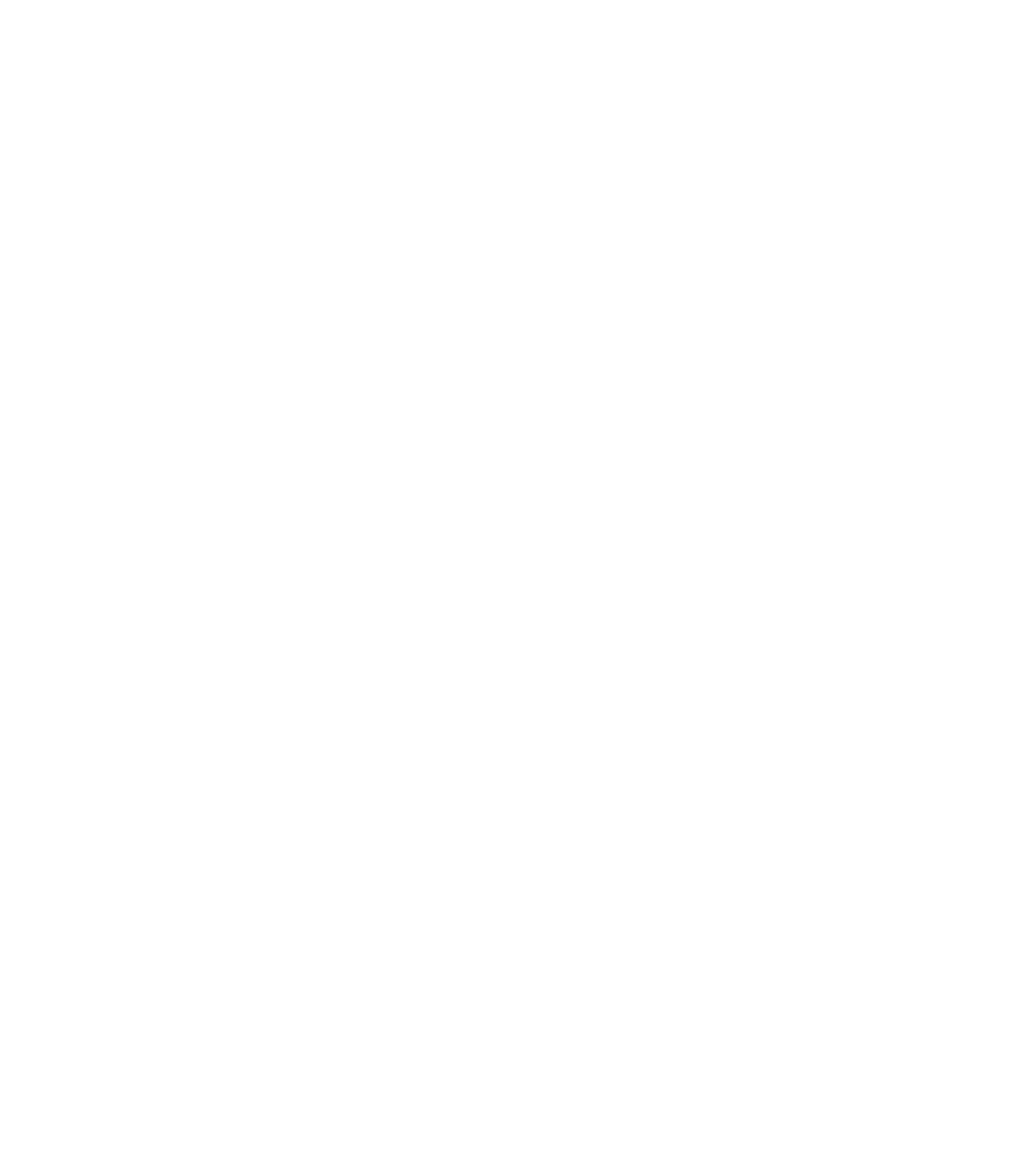
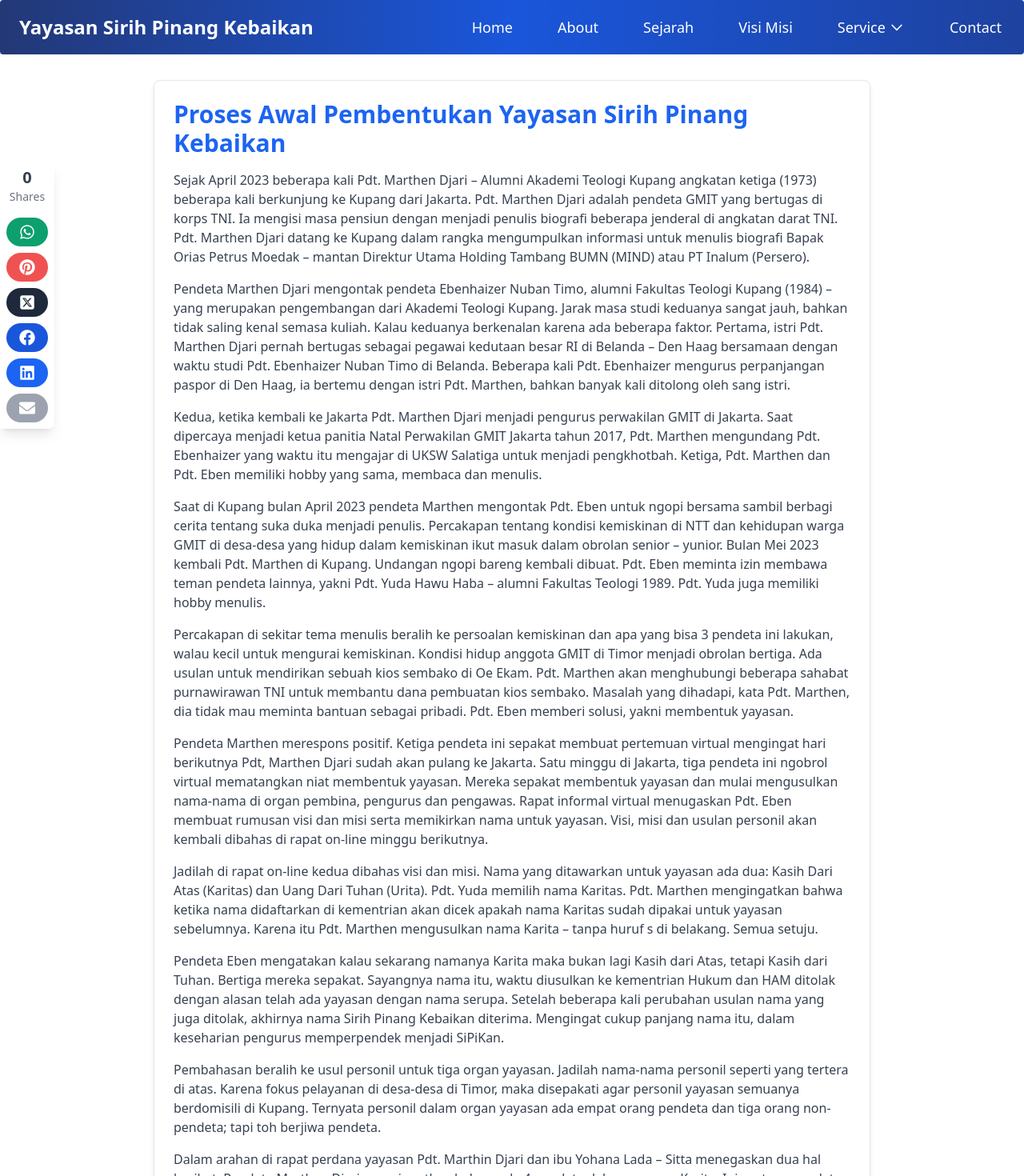
Before and after one commit to Joshtri/yayasan-sirih-pinang-kebaikan-client, a React (Vite) app: page /sejarah in a window 1280 px wide. Before the commit this address had no page. Shown: the top 1470 px of the page at 80% size. Before the commit the page ends 800 px from the top, so only its background shows below. Built offline with nearby package versions, Linux system fonts and the light colour scheme.

Commit message:
updating pages

```diff
--- a/src/App.jsx
+++ b/src/App.jsx
@@ -16,6 +16,8 @@ import ScrollToTop from './components/ScrollToUp'; // Import the ScrollToTop com
 import AboutPage from './pages/About/AboutPage'
 import ProgressSection from './pages/Service/ProgressSection'
 import TokoOnlinePage from './pages/TokoOnline/TokoOnlinePage'
+import VisiMisiPage from './pages/About/VisiMisiPage'
+import SejarahPage from './pages/About/SejarahPage'
 
 function App() {
   // const user = localStorage.getItem("token");
@@ -29,6 +31,8 @@ function App() {
           <Route path='/' element={<Home/>} />
           <Route path='/contact' element={<Contact/>} />
           <Route path='/about' element={<AboutPage/>} />
+          <Route path='/visi-misi' element={<VisiMisiPage/>} />
+          <Route path='/sejarah' element={<SejarahPage/>} />
 
 
           {/* Protected routes */}
--- a/src/components/About/About.jsx
+++ b/src/components/About/About.jsx
@@ -32,6 +32,10 @@ function About() {
               <h2 className="text-3xl font-semibold mb-4 text-black">Apa itu Yayasan Sirih Pinang Kebaikan?</h2>
               <p className="leading-relaxed text-lg text-gray-800">
                 Yayasan Sirih Pinang Kebaikan, disingkat YaSiPiKan, adalah sebuah yayasan yang bergerak di bidang kemanusiaan, percetakan, pendidikan, dan religi. Yayasan ini bertujuan untuk membangun gereja dan negara dengan menebarkan kebaikan Allah melalui berbagai program yang ditawarkan.
+              </p>
+
+              <p className='leading-relaxed text-lg mt-4 text-gray-800'>
+              Sirih Pinang Kebaikan merupakan nama yayasan yang dibentuk di Kupang – Ibukota Provinsi Nusa Tenggara Timur, <strong> tanggal 22 Desember 2023, sesuai tanggal terbitnya akta notaris </strong>. Dalam profil singkat ini sebutan bagi Yayasan Sirih Pinag Kebaikan akan diperpendek menjadi SiPiKan.
               </p>
             </div>
           </div>
--- /dev/null
+++ b/src/components/About/Sejarah.jsx
@@ -0,0 +1,44 @@
+// Sejarah.js
+import React from 'react';
+
+function Sejarah() {
+  return (
+    <div className="flex justify-center mt-10 px-4 mb-10">
+      <div className="max-w-4xl bg-white border border-gray-200 rounded-lg shadow-md p-6 dark:bg-gray-800 dark:border-gray-700">
+        <h1 className="text-3xl font-bold mb-4 text-blue-600">Proses Awal Pembentukan Yayasan Sirih Pinang Kebaikan</h1>
+        <p className="mb-4 text-gray-700 dark:text-gray-300">
+          Sejak April 2023 beberapa kali Pdt. Marthen Djari – Alumni Akademi Teologi Kupang angkatan ketiga (1973) beberapa kali berkunjung ke Kupang dari Jakarta. Pdt. Marthen Djari adalah pendeta GMIT yang bertugas di korps TNI. Ia mengisi masa pensiun dengan menjadi penulis biografi beberapa jenderal di angkatan darat TNI. Pdt. Marthen Djari datang ke Kupang dalam rangka mengumpulkan informasi untuk menulis biografi Bapak Orias Petrus Moedak – mantan Direktur Utama Holding Tambang BUMN (MIND) atau PT Inalum (Persero).
+        </p>
+        <p className="mb-4 text-gray-700 dark:text-gray-300">
+          Pendeta Marthen Djari mengontak pendeta Ebenhaizer Nuban Timo, alumni Fakultas Teologi Kupang (1984) – yang merupakan pengembangan dari Akademi Teologi Kupang. Jarak masa studi keduanya sangat jauh, bahkan tidak saling kenal semasa kuliah. Kalau keduanya berkenalan karena ada beberapa faktor. Pertama, istri Pdt. Marthen Djari pernah bertugas sebagai pegawai kedutaan besar RI di Belanda – Den Haag bersamaan dengan waktu studi Pdt. Ebenhaizer Nuban Timo di Belanda. Beberapa kali Pdt. Ebenhaizer mengurus perpanjangan paspor di Den Haag, ia bertemu dengan istri Pdt. Marthen, bahkan banyak kali ditolong oleh sang istri.
+        </p>
+        <p className="mb-4 text-gray-700 dark:text-gray-300">
+          Kedua, ketika kembali ke Jakarta Pdt. Marthen Djari menjadi pengurus perwakilan GMIT di Jakarta. Saat dipercaya menjadi ketua panitia Natal Perwakilan GMIT Jakarta tahun 2017, Pdt. Marthen mengundang Pdt. Ebenhaizer yang waktu itu mengajar di UKSW Salatiga untuk menjadi pengkhotbah. Ketiga, Pdt. Marthen dan Pdt. Eben memiliki hobby yang sama, membaca dan menulis.
+        </p>
+        <p className="mb-4 text-gray-700 dark:text-gray-300">
+          Saat di Kupang bulan April 2023 pendeta Marthen mengontak Pdt. Eben untuk ngopi bersama sambil berbagi cerita tentang suka duka menjadi penulis. Percakapan tentang kondisi kemiskinan di NTT dan kehidupan warga GMIT di desa-desa yang hidup dalam kemiskinan ikut masuk dalam obrolan senior – yunior. Bulan Mei 2023 kembali Pdt. Marthen di Kupang. Undangan ngopi bareng kembali dibuat. Pdt. Eben meminta izin membawa teman pendeta lainnya, yakni Pdt. Yuda Hawu Haba – alumni Fakultas Teologi 1989. Pdt. Yuda juga memiliki hobby menulis.
+        </p>
+        <p className="mb-4 text-gray-700 dark:text-gray-300">
+          Percakapan di sekitar tema menulis beralih ke persoalan kemiskinan dan apa yang bisa 3 pendeta ini lakukan, walau kecil untuk mengurai kemiskinan. Kondisi hidup anggota GMIT di Timor menjadi obrolan bertiga. Ada usulan untuk mendirikan sebuah kios sembako di Oe Ekam. Pdt. Marthen akan menghubungi beberapa sahabat purnawirawan TNI untuk membantu dana pembuatan kios sembako. Masalah yang dihadapi, kata Pdt. Marthen, dia tidak mau meminta bantuan sebagai pribadi. Pdt. Eben memberi solusi, yakni membentuk yayasan.
+        </p>
+        <p className="mb-4 text-gray-700 dark:text-gray-300">
+          Pendeta Marthen merespons positif. Ketiga pendeta ini sepakat membuat pertemuan virtual mengingat hari berikutnya Pdt, Marthen Djari sudah akan pulang ke Jakarta. Satu minggu di Jakarta, tiga pendeta ini ngobrol virtual mematangkan niat membentuk yayasan. Mereka sepakat membentuk yayasan dan mulai mengusulkan nama-nama di organ pembina, pengurus dan pengawas. Rapat informal virtual menugaskan Pdt. Eben membuat rumusan visi dan misi serta memikirkan nama untuk yayasan. Visi, misi dan usulan personil akan kembali dibahas di rapat on-line minggu berikutnya.
+        </p>
+        <p className="mb-4 text-gray-700 dark:text-gray-300">
+          Jadilah di rapat on-line kedua dibahas visi dan misi. Nama yang ditawarkan untuk yayasan ada dua: Kasih Dari Atas (Karitas) dan Uang Dari Tuhan (Urita). Pdt. Yuda memilih nama Karitas. Pdt. Marthen mengingatkan bahwa ketika nama didaftarkan di kementrian akan dicek apakah nama Karitas sudah dipakai untuk yayasan sebelumnya. Karena itu Pdt. Marthen mengusulkan nama Karita – tanpa huruf s di belakang. Semua setuju.
+        </p>
+        <p className="mb-4 text-gray-700 dark:text-gray-300">
+          Pendeta Eben mengatakan kalau sekarang namanya Karita maka bukan lagi Kasih dari Atas, tetapi Kasih dari Tuhan. Bertiga mereka sepakat. Sayangnya nama itu, waktu diusulkan ke kementrian Hukum dan HAM ditolak dengan alasan telah ada yayasan dengan nama serupa. Setelah beberapa kali perubahan usulan nama yang juga ditolak, akhirnya nama Sirih Pinang Kebaikan diterima. Mengingat cukup panjang nama itu, dalam keseharian pengurus memperpendek menjadi SiPiKan.
+        </p>
+        <p className="mb-4 text-gray-700 dark:text-gray-300">
+          Pembahasan beralih ke usul personil untuk tiga organ yayasan. Jadilah nama-nama personil seperti yang tertera di atas. Karena fokus pelayanan di desa-desa di Timor, maka disepakati agar personil yayasan semuanya berdomisili di Kupang. Ternyata personil dalam organ yayasan ada empat orang pendeta dan tiga orang non-pendeta; tapi toh berjiwa pendeta.
+        </p>
+        <p className="mb-4 text-gray-700 dark:text-gray-300">
+          Dalam arahan di rapat perdana yayasan Pdt. Marthin Djari dan ibu Yohana Lada – Sitta menegaskan dua hal berikut. Pendeta Marthen Djari mengingatkan bahwa ada 4 pendeta dalam yayasan Karita. Ini saatnya pendeta tidak minta dilayani oleh anggota jemaat, tetapi pendeta memberi diri, juga memberi sesuatu betapa pun sedikit dan kecil untuk pengembangan ekonomi dan iman anggota jemaat. Ibu Lada – Sitta meminta agar yayasan serius bekerja menunjukkan kasih Tuhan kepada anggota jemaat yang hidup miskin dan menjadi target misi dari agama lain untuk conversi. Para pendeta dalam yayasan ini wajib merenungkan ungkapan orang Kupang: “Sapa takut?” Artinya SiPiKan tidak boleh takut berhadapan dengan kondisi kemiskinan yang juga para pendeta alami. SiPiKan harus memulai sesuatu untuk memberikan semangat dan harapan bagi anggota jemaat yang miskin agar bangkit dan mengerjakan perbaikan ekonomi.
+        </p>
+      </div>
+    </div>
+  );
+}
+
+export default Sejarah;
--- /dev/null
+++ b/src/components/About/VisiMisi.jsx
@@ -0,0 +1,28 @@
+// VisiMisi.js
+import React from 'react';
+
+function VisiMisi() {
+  return (
+    <div className="flex justify-center mt-10 mb-7">
+      <div className="max-w-lg bg-gradient-to-r from-blue-400 to-blue-600 border border-gray-200 rounded-lg shadow-md dark:bg-gray-800 dark:border-gray-700">
+        <div className="p-6 bg-white rounded-lg">
+          <h2 className="mb-4 text-2xl font-bold tracking-tight text-gray-900 dark:text-white">Visi SiPiKan</h2>
+          <p className="mb-4 font-normal text-gray-700 dark:text-gray-400">
+            Menjadi Lembaga Pelayanan Sosial di Indonesia yang Aktif Melakukan Pelayanan Cinta Kasih Tuhan kepada Sesama yang Membutuhkannya.
+          </p>
+
+          <h2 className="mb-4 text-2xl font-bold tracking-tight text-gray-900 dark:text-white">Misi SiPiKan</h2>
+          <ol className="list-decimal ml-5 text-gray-700 dark:text-gray-400">
+            <li className="mb-2">Melakukan Pengajaran dan Pendidikan Kemanusiaan kepada Sesama, terutama dari golongan ekonomi menengah ke bawah;</li>
+            <li className="mb-2">Melakukan Pendampingan kepada Pelaku-pelaku Ekonomi Mikro atau Home Industri supaya mereka mandiri;</li>
+            <li className="mb-2">Menghasilkan Karya Tulis yang bersifat Penyadaran Hukum yang bisa dipakai sebagai Pembelajaran Masyarakat.</li>
+          </ol>
+
+
+        </div>
+      </div>
+    </div>
+  );
+}
+
+export default VisiMisi;
--- a/src/components/Common/CustomNavbar.jsx
+++ b/src/components/Common/CustomNavbar.jsx
@@ -24,6 +24,8 @@ const CustomNavbar = () => {
         <Navbar.Collapse className={`md:flex ${isOpen ? 'block' : 'hidden'}`}>
           <Link to="/" className="text-white text-lg px-3 py-2 hover:bg-blue-800 rounded">Home</Link>
           <Link to="/about" className="text-white text-lg px-3 py-2 hover:bg-blue-800 rounded">About</Link>
+          <Link to="/sejarah" className="text-white text-lg px-3 py-2 hover:bg-blue-800 rounded">Sejarah</Link>
+          <Link to="/visi-misi" className="text-white text-lg px-3 py-2 hover:bg-blue-800 rounded">Visi Misi</Link>
 
           {/* Service Dropdown */}
           <div className="relative inline-block text-left">
--- /dev/null
+++ b/src/pages/About/SejarahPage.jsx
@@ -0,0 +1,14 @@
+import React from 'react'
+import Layout from '../Layout'
+import Sejarah from '../../components/About/Sejarah'
+
+
+function SejarahPage() {
+  return (
+    <Layout>
+        <Sejarah/>
+    </Layout>
+  )
+}
+
+export default SejarahPage
--- /dev/null
+++ b/src/pages/About/VisiMisiPage.jsx
@@ -0,0 +1,13 @@
+import React from 'react'
+import Layout from '../Layout'
+import VisiMisi from '../../components/About/VisiMisi'
+
+function VisiMisiPage() {
+  return (
+    <Layout>
+        <VisiMisi/>
+    </Layout>
+  )
+}
+
+export default VisiMisiPage
```
